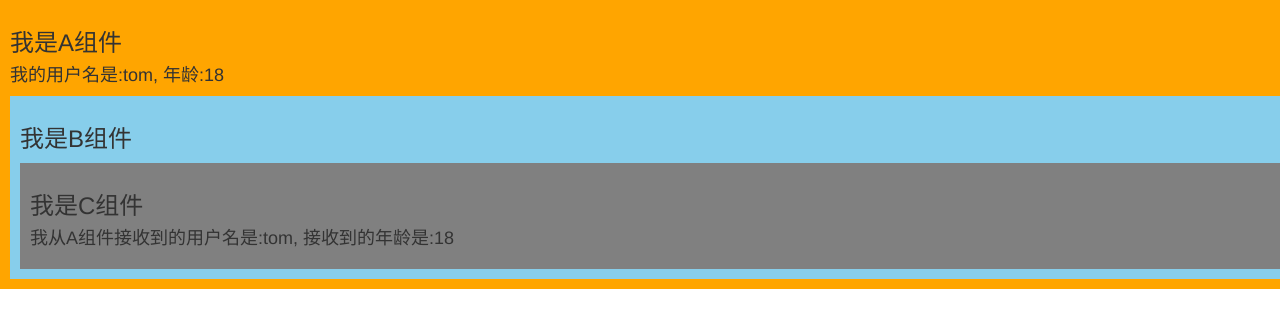
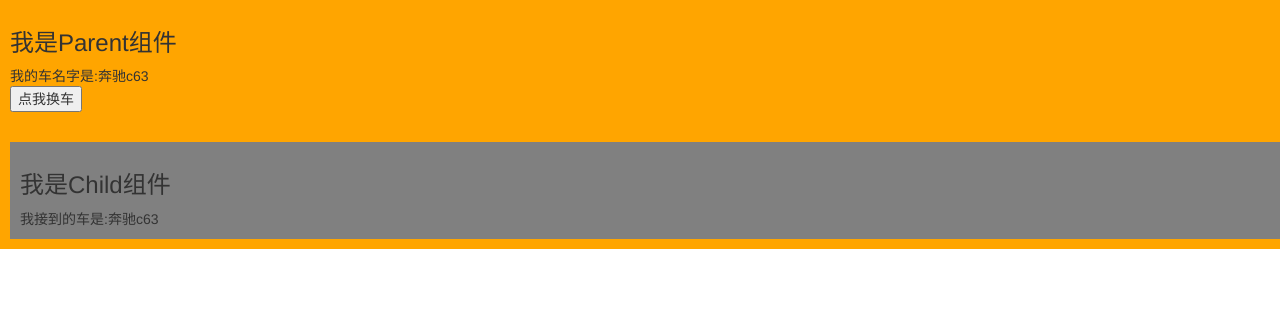
Before and after one commit to senliontec/react_extension, a React (Create React App) app: page / in a window 1280 px wide. Shown: the top 328 px of the page. Built offline with nearby package versions, Linux system fonts and the light colour scheme.

Commit message:
6_optimize

```diff
--- a/src/App.js
+++ b/src/App.js
@@ -1,5 +1,5 @@
 import React, { Component, Fragment } from 'react'
-import Demo from './components/5_Context'
+import Demo from './components/6_optimize'
 
 export default class App extends Component {
     render() {
--- /dev/null
+++ b/src/components/6_optimize/index.css
@@ -0,0 +1,10 @@
+.parent{
+    background-color: orange;
+    width: 100pc;
+    padding: 10px;
+}
+.child{
+    background-color: gray;
+    margin-top: 30px;
+    padding: 10px;
+}
--- /dev/null
+++ b/src/components/6_optimize/index.jsx
@@ -0,0 +1,68 @@
+//import React, { Component } from 'react'
+import React, { PureComponent } from 'react'
+
+import './index.css'
+
+export default class Parent extends PureComponent {
+
+    state = { carName: "奔驰c63" }
+    changeCar = () => {
+        this.setState({ carName: "迈巴赫" })
+    }
+
+    /*     shouldComponentUpdate(nextProps, nextState) {
+            console.log('接下来要变化的目标Props', nextProps);
+            console.log('接下来要变化的目标State', nextState);
+            console.log('目前的Props', this.props,);
+            console.log('目前的State', this.state);
+            if (this.state.carName === nextState.carName) {
+                return false;
+            } else {
+                return true;
+            }
+
+        } */
+
+    render() {
+        console.log('parent-render')
+        const { carName } = this.state
+        return (
+            <div className='parent'>
+                <h3>我是Parent组件</h3>
+                <span>我的车名字是:{carName}</span>
+                <br>
+                </br>
+                <button onClick={this.changeCar}>点我换车</button>
+                <Child carName={carName} />
+            </div>
+        )
+    }
+}
+
+
+class Child extends PureComponent {
+
+    /*     shouldComponentUpdate(nextProps) {
+
+            console.log('------------------我是孩子组件')
+            console.log('接下来要变化的目标Props', nextProps);
+            console.log('目前的Props', this.props,);
+
+            if (this.props.carName === nextProps.carName) {
+                return false;
+            } else {
+                return true;
+            }
+
+        } */
+
+    render() {
+        console.log('child-render')
+        return (
+            <div className='child'>
+                <h3>我是Child组件</h3>
+                <span>我接到的车是:{this.props.carName}</span>
+            </div>
+        )
+    }
+}
```
